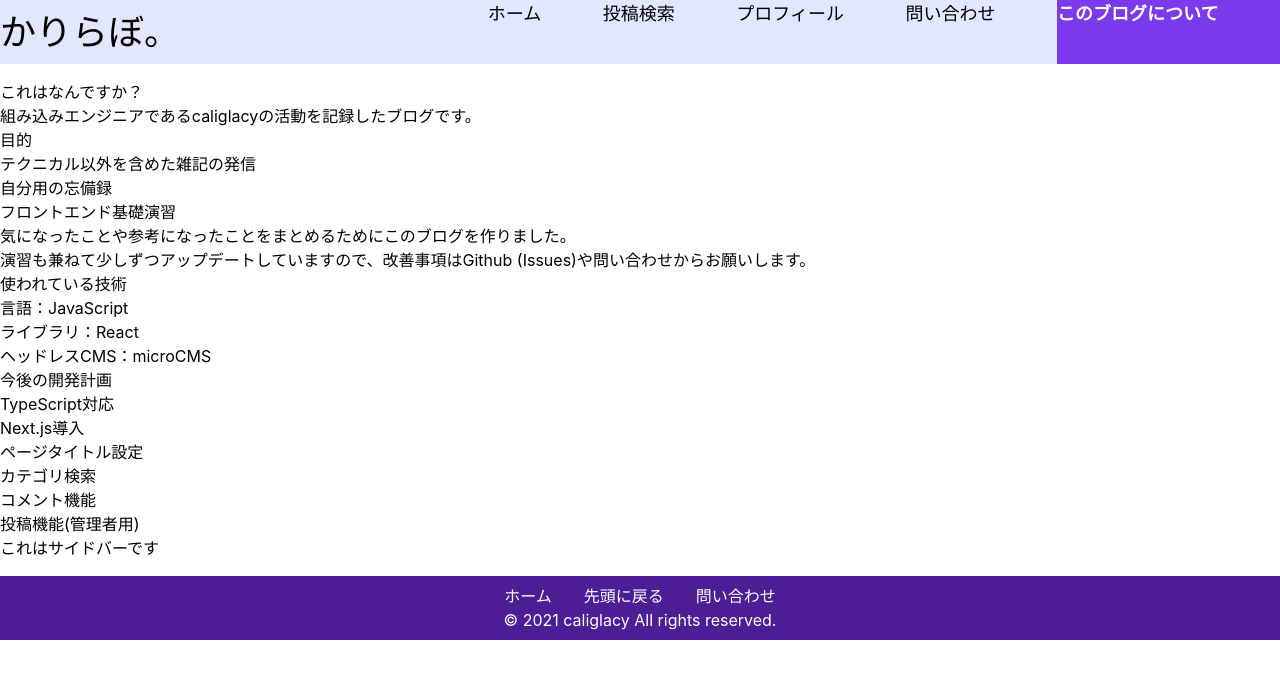
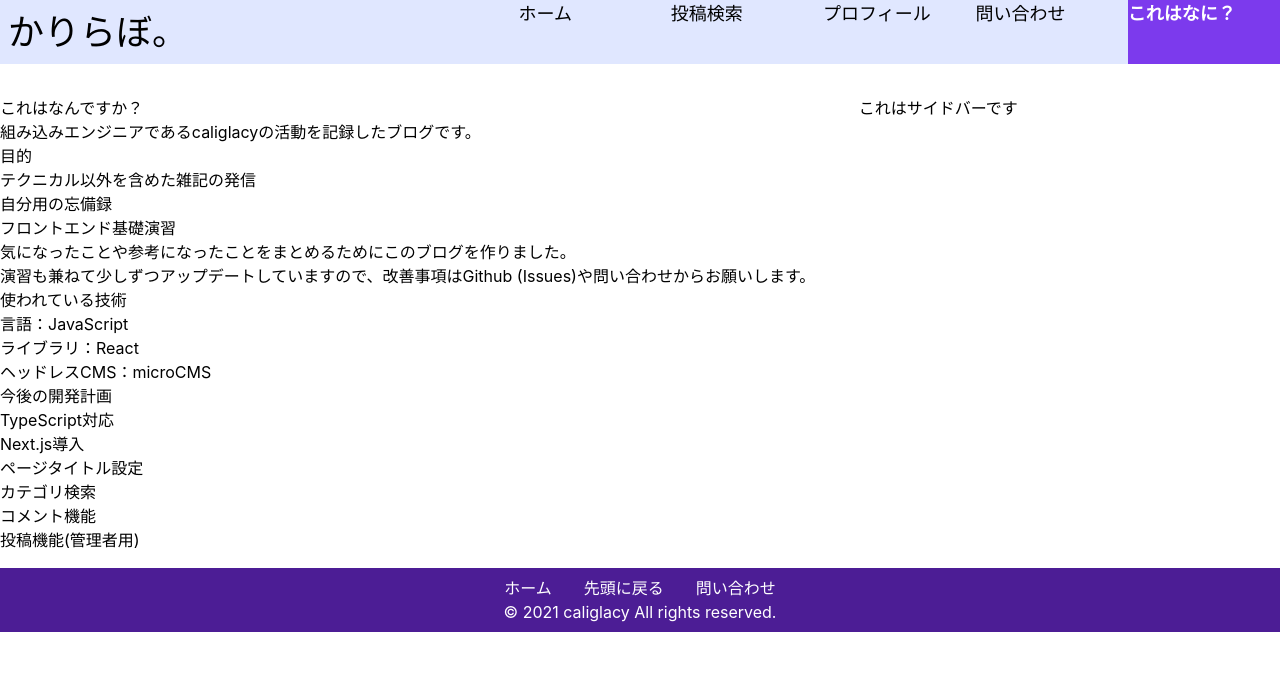
Before and after one commit to caliglacy/blog-react, a React (Create React App) app: page /about in a window 1280 px wide. Shown: the top 678 px of the page. Built offline with nearby package versions, Linux system fonts and the light colour scheme.

Commit message:
💄 ページ全体のレイアウトを調整

```diff
--- a/src/App.js
+++ b/src/App.js
@@ -1,30 +1,14 @@
 import "./App.css";
-import { BrowserRouter, Route, Switch } from "react-router-dom";
-import { TopPage } from "./pages/TopPage";
-import { PostPage } from "./pages/PostPage";
-import { Page404 } from "./pages/Page404";
-import { PostSearch } from "./pages/PostSearch";
+import { BrowserRouter } from "react-router-dom";
 import { Header } from "./components/Header";
+import { Contents } from "./components/Contents";
 import { Footer } from "./components/Footer";
-import { SideBar } from "./components/SideBar";
-import { ProfilePage } from "./pages/ProfilePage";
-import { Contact } from "./pages/Contact";
-import { About } from "./pages/About";
 
 function App() {
   return (
     <BrowserRouter>
       <Header />
-      <Switch>
-        <Route exact path="/" component={TopPage} />
-        <Route exact path="/post" component={PostSearch} />
-        <Route path="/post/:id" component={PostPage} />
-        <Route path="/profile" component={ProfilePage} />
-        <Route path="/contact" component={Contact} />
-        <Route path="/about" component={About} />
-        <Route component={Page404} />
-      </Switch>
-      <SideBar />
+      <Contents />
       <Footer />
     </BrowserRouter>
   );
--- /dev/null
+++ b/src/components/Contents.js
@@ -0,0 +1,32 @@
+import { Route, Switch } from "react-router-dom";
+import { TopPage } from "../pages/TopPage";
+import { PostPage } from "../pages/PostPage";
+import { Page404 } from "../pages/Page404";
+import { PostSearch } from "../pages/PostSearch";
+import { SideBar } from "./SideBar";
+import { ProfilePage } from "../pages/ProfilePage";
+import { Contact } from "../pages/Contact";
+import { About } from "../pages/About";
+
+const Contents = () => {
+  return (
+    <div className="max-w-screen-xl mx-auto lg:flex justify-center">
+      <div className="w-2/3 flex-grow">
+        <Switch>
+          <Route exact path="/" component={TopPage} />
+          <Route exact path="/post" component={PostSearch} />
+          <Route path="/post/:id" component={PostPage} />
+          <Route path="/profile" component={ProfilePage} />
+          <Route path="/contact" component={Contact} />
+          <Route path="/about" component={About} />
+          <Route component={Page404} />
+        </Switch>
+      </div>
+      <div className="w-1/3 ml-4 flex-grow">
+        <SideBar />
+      </div>
+    </div>
+  );
+};
+
+export { Contents };
--- a/src/components/Footer.js
+++ b/src/components/Footer.js
@@ -2,12 +2,14 @@ const Footer = () => {
   const Year = new Date().getFullYear(); // 表示時の西暦
   return (
     <div className="mt-4 py-2 bg-purple-900 text-white">
-      <div className="flex justify-center space-x-8">
-        <span>ホーム</span>
-        <span>先頭に戻る</span>
-        <span>問い合わせ</span>
+      <div className="max-w-screen-xl mx-auto">
+        <div className="flex justify-center space-x-8">
+          <span>ホーム</span>
+          <span>先頭に戻る</span>
+          <span>問い合わせ</span>
+        </div>
+        <div className="text-center">© {Year} caliglacy All rights reserved.</div>
       </div>
-      <div className="text-center">© {Year} caliglacy All rights reserved.</div>
     </div>
   );
 };
--- a/src/components/Header.js
+++ b/src/components/Header.js
@@ -1,10 +1,11 @@
 import { NavLink } from "react-router-dom";
 const Header = () => {
   return (
-    <div className="bg-indigo-100 mb-4 flex">
-      <div className="flex-auto py-3 text-4xl ">かりらぼ。</div>
+    <div className="mb-8 bg-indigo-100">
+      <div className="max-w-screen-xl mx-auto flex">
+        <div className="flex-auto py-3 ml-2 text-4xl ">かりらぼ。</div>
         <ul className="h-auto flex-auto flex ">
-        <li className="flex-auto w-18 hover:bg-indigo-300 duration-200">
+          <li className="flex-1 w-18 hover:bg-indigo-300 duration-200">
             <NavLink
               className="block h-full text-lg"
               activeClassName=" active bg-purple-600 text-white font-semibold"
@@ -14,7 +15,7 @@ const Header = () => {
               ホーム
             </NavLink>
           </li>
-        <li className="flex-auto w-18 hover:bg-indigo-300 duration-200">
+          <li className="flex-1 w-18 hover:bg-indigo-300 duration-200">
             <NavLink
               className="block h-full text-lg"
               activeClassName="active bg-purple-600 text-white font-semibold"
@@ -24,7 +25,7 @@ const Header = () => {
               投稿検索
             </NavLink>
           </li>
-        <li className="flex-auto w-18 hover:bg-indigo-300 duration-200">
+          <li className="flex-1 w-18 hover:bg-indigo-300 duration-200">
             <NavLink
               className="block h-full text-lg"
               activeClassName="active bg-purple-600 text-white font-semibold"
@@ -33,7 +34,7 @@ const Header = () => {
               プロフィール
             </NavLink>
           </li>
-        <li className="flex-auto w-18 hover:bg-indigo-300 duration-200">
+          <li className="flex-1 w-18 hover:bg-indigo-300 duration-200">
             <NavLink
               className="block h-full text-lg"
               activeClassName="active bg-purple-600 text-white font-semibold"
@@ -42,16 +43,17 @@ const Header = () => {
               問い合わせ
             </NavLink>
           </li>
-        <li className="flex-auto w-18 hover:bg-indigo-300 duration-200">
+          <li className="flex-1 w-18 hover:bg-indigo-300 duration-200">
             <NavLink
               className="block h-full text-lg"
               activeClassName="active bg-purple-600 text-white font-semibold"
               to="/about"
             >
-            このブログについて
+              これはなに？
             </NavLink>
           </li>
         </ul>
+      </div>
     </div>
   );
 };
--- a/src/components/PostAbout.js
+++ b/src/components/PostAbout.js
@@ -4,7 +4,7 @@ import noImg from "../img/no-image.png";
 const PostAbout = ({ props }, index) => {
   return (
     <Link to={`/post/${props.id}`}>
-      <div key={"post-about-" + String(index)} className="flex my-8 p-4 bg-indigo-50 shadow-md">
+      <div key={"post-about-" + String(index)} className="flex mb-8 p-4 bg-indigo-50 shadow-md">
         <div>
           <span className="bg-gray-300">
             {props.thumbnail ? (
```
Lines whose indentation alone changed are shown as unchanged.
